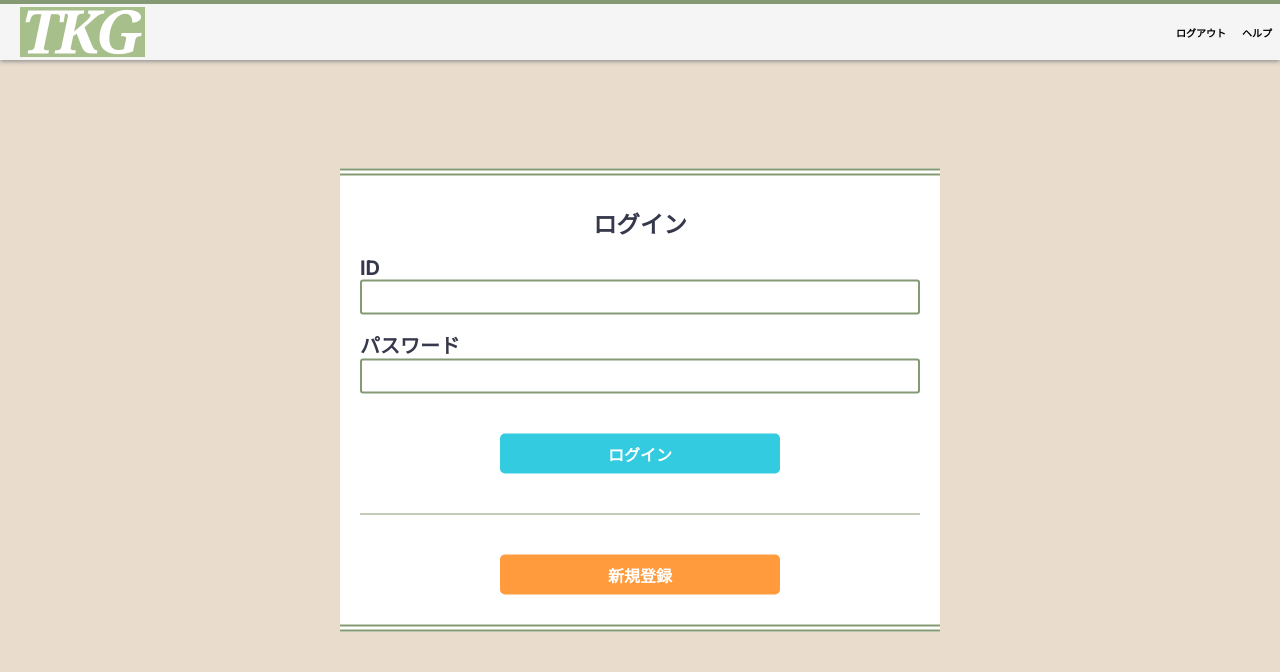
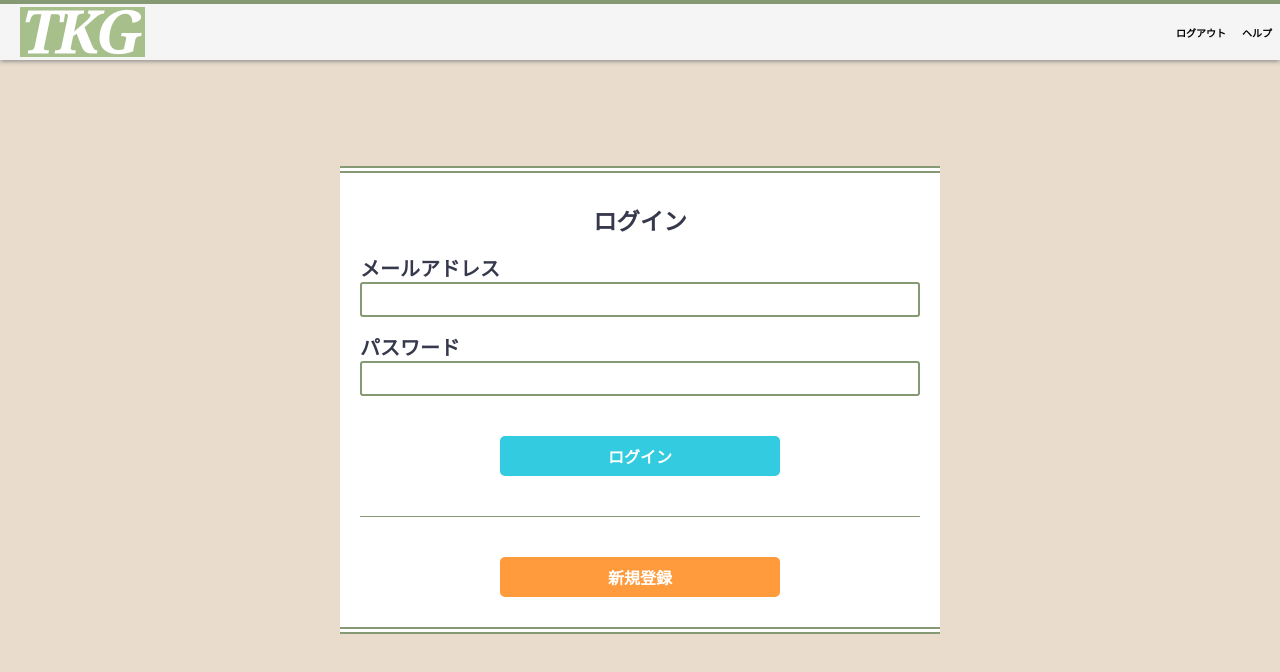
Before and after one commit to KakinokiKanta/tkg-frontend, a Next.js app: page /login in a window 1280 px wide. Shown: the top 672 px of the page. Built offline with nearby package versions, Linux system fonts and the light colour scheme.

Commit message:
update: ログインをメールアドレスに変更

```diff
--- a/src/app/(authentication)/login/_components/Form/index.tsx
+++ b/src/app/(authentication)/login/_components/Form/index.tsx
@@ -28,7 +28,7 @@ export const Form = () => {
     <form onSubmit={handleSubmit(onSubmit)}>
       <div className={styles.content}>
         <label htmlFor="id" className={styles.label}>
-          ID
+          メールアドレス
         </label>
         <input id="id" {...register("id")} className={styles.input} />
       </div>
```
